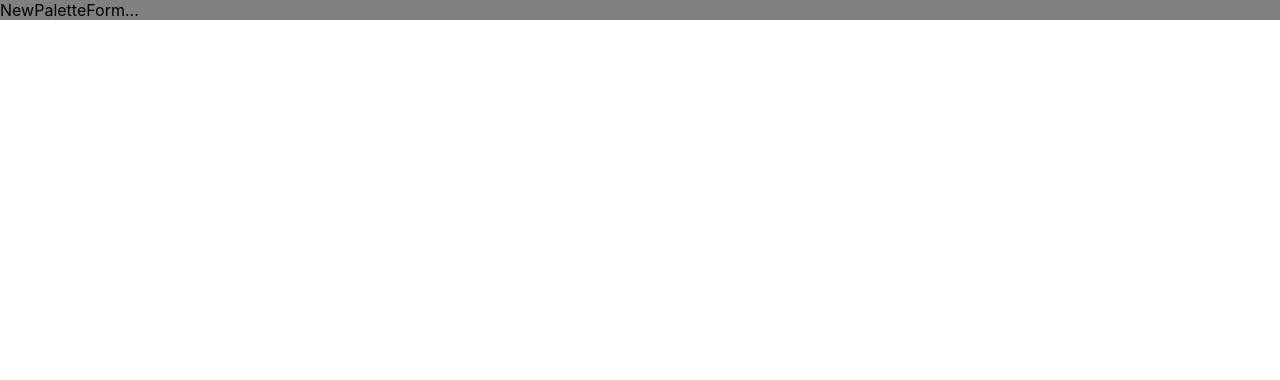
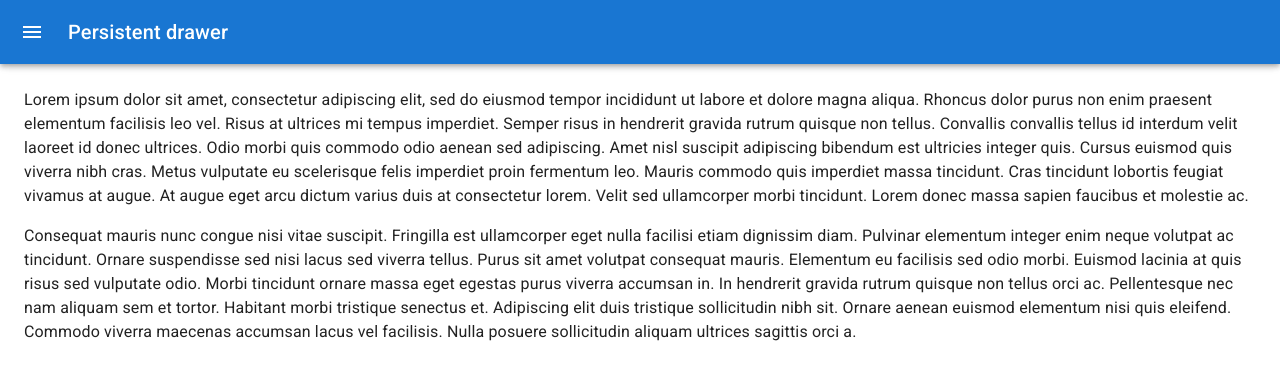
Before and after one commit to madebymilly/react-colors-project, a React (Create React App) app: page /palette/new in a window 1280 px wide. Shown: the top 380 px of the page. Built offline with nearby package versions, Linux system fonts and the light colour scheme.

Commit message:
added material UI drawer

```diff
--- a/src/NewPaletteForm.js
+++ b/src/NewPaletteForm.js
@@ -1,16 +1,178 @@
-import React, { Component } from 'react'
-import { withStyles } from '@mui/styles';
-import styles from './styles/NewPaletteFormStyles';
+import React from 'react'
+// import { withStyles } from '@mui/styles';
+// import styles from './styles/NewPaletteFormStyles';
 
-class NewPaletteForm extends Component {
-  render() {
-    const { classes } = this.props;
-    return (
-      <div className={classes.NewPaletteForm}>
-        NewPaletteForm...
-      </div>
-    )
-  }
+import { styled, useTheme } from '@mui/material/styles';
+import Box from '@mui/material/Box';
+import Drawer from '@mui/material/Drawer';
+import CssBaseline from '@mui/material/CssBaseline';
+import MuiAppBar from '@mui/material/AppBar';
+import Toolbar from '@mui/material/Toolbar';
+import List from '@mui/material/List';
+import Typography from '@mui/material/Typography';
+import Divider from '@mui/material/Divider';
+import IconButton from '@mui/material/IconButton';
+import MenuIcon from '@mui/icons-material/Menu';
+import ChevronLeftIcon from '@mui/icons-material/ChevronLeft';
+import ChevronRightIcon from '@mui/icons-material/ChevronRight';
+import ListItem from '@mui/material/ListItem';
+import ListItemIcon from '@mui/material/ListItemIcon';
+import ListItemText from '@mui/material/ListItemText';
+import InboxIcon from '@mui/icons-material/MoveToInbox';
+import MailIcon from '@mui/icons-material/Mail';
+
+const drawerWidth = 240;
+
+const Main = styled('main', { shouldForwardProp: (prop) => prop !== 'open' })(
+  ({ theme, open }) => ({
+    flexGrow: 1,
+    padding: theme.spacing(3),
+    transition: theme.transitions.create('margin', {
+      easing: theme.transitions.easing.sharp,
+      duration: theme.transitions.duration.leavingScreen,
+    }),
+    marginLeft: `-${drawerWidth}px`,
+    ...(open && {
+      transition: theme.transitions.create('margin', {
+        easing: theme.transitions.easing.easeOut,
+        duration: theme.transitions.duration.enteringScreen,
+      }),
+      marginLeft: 0,
+    }),
+  }),
+);
+
+const AppBar = styled(MuiAppBar, {
+  shouldForwardProp: (prop) => prop !== 'open',
+})(({ theme, open }) => ({
+  transition: theme.transitions.create(['margin', 'width'], {
+    easing: theme.transitions.easing.sharp,
+    duration: theme.transitions.duration.leavingScreen,
+  }),
+  ...(open && {
+    width: `calc(100% - ${drawerWidth}px)`,
+    marginLeft: `${drawerWidth}px`,
+    transition: theme.transitions.create(['margin', 'width'], {
+      easing: theme.transitions.easing.easeOut,
+      duration: theme.transitions.duration.enteringScreen,
+    }),
+  }),
+}));
+
+const DrawerHeader = styled('div')(({ theme }) => ({
+  display: 'flex',
+  alignItems: 'center',
+  padding: theme.spacing(0, 1),
+  // necessary for content to be below app bar
+  ...theme.mixins.toolbar,
+  justifyContent: 'flex-end',
+}));
+
+function PersistentDrawerLeft() {
+  const theme = useTheme();
+  const [open, setOpen] = React.useState(false);
+
+  const handleDrawerOpen = () => {
+    setOpen(true);
+  };
+
+  const handleDrawerClose = () => {
+    setOpen(false);
+  };
+
+  return (
+    <Box sx={{ display: 'flex' }}>
+      <CssBaseline />
+      <AppBar position="fixed" open={open}>
+        <Toolbar>
+          <IconButton
+            color="inherit"
+            aria-label="open drawer"
+            onClick={handleDrawerOpen}
+            edge="start"
+            sx={{ mr: 2, ...(open && { display: 'none' }) }}
+          >
+            <MenuIcon />
+          </IconButton>
+          <Typography variant="h6" noWrap component="div">
+            Persistent drawer
+          </Typography>
+        </Toolbar>
+      </AppBar>
+      <Drawer
+        sx={{
+          width: drawerWidth,
+          flexShrink: 0,
+          '& .MuiDrawer-paper': {
+            width: drawerWidth,
+            boxSizing: 'border-box',
+          },
+        }}
+        variant="persistent"
+        anchor="left"
+        open={open}
+      >
+        <DrawerHeader>
+          <IconButton onClick={handleDrawerClose}>
+            {theme.direction === 'ltr' ? <ChevronLeftIcon /> : <ChevronRightIcon />}
+          </IconButton>
+        </DrawerHeader>
+        <Divider />
+        <List>
+          {['Inbox', 'Starred', 'Send email', 'Drafts'].map((text, index) => (
+            <ListItem button key={text}>
+              <ListItemIcon>
+                {index % 2 === 0 ? <InboxIcon /> : <MailIcon />}
+              </ListItemIcon>
+              <ListItemText primary={text} />
+            </ListItem>
+          ))}
+        </List>
+        <Divider />
+        <List>
+          {['All mail', 'Trash', 'Spam'].map((text, index) => (
+            <ListItem button key={text}>
+              <ListItemIcon>
+                {index % 2 === 0 ? <InboxIcon /> : <MailIcon />}
+              </ListItemIcon>
+              <ListItemText primary={text} />
+            </ListItem>
+          ))}
+        </List>
+      </Drawer>
+      <Main open={open}>
+        <DrawerHeader />
+        <Typography paragraph>
+          Lorem ipsum dolor sit amet, consectetur adipiscing elit, sed do eiusmod
+          tempor incididunt ut labore et dolore magna aliqua. Rhoncus dolor purus non
+          enim praesent elementum facilisis leo vel. Risus at ultrices mi tempus
+          imperdiet. Semper risus in hendrerit gravida rutrum quisque non tellus.
+          Convallis convallis tellus id interdum velit laoreet id donec ultrices.
+          Odio morbi quis commodo odio aenean sed adipiscing. Amet nisl suscipit
+          adipiscing bibendum est ultricies integer quis. Cursus euismod quis viverra
+          nibh cras. Metus vulputate eu scelerisque felis imperdiet proin fermentum
+          leo. Mauris commodo quis imperdiet massa tincidunt. Cras tincidunt lobortis
+          feugiat vivamus at augue. At augue eget arcu dictum varius duis at
+          consectetur lorem. Velit sed ullamcorper morbi tincidunt. Lorem donec massa
+          sapien faucibus et molestie ac.
+        </Typography>
+        <Typography paragraph>
+          Consequat mauris nunc congue nisi vitae suscipit. Fringilla est ullamcorper
+          eget nulla facilisi etiam dignissim diam. Pulvinar elementum integer enim
+          neque volutpat ac tincidunt. Ornare suspendisse sed nisi lacus sed viverra
+          tellus. Purus sit amet volutpat consequat mauris. Elementum eu facilisis
+          sed odio morbi. Euismod lacinia at quis risus sed vulputate odio. Morbi
+          tincidunt ornare massa eget egestas purus viverra accumsan in. In hendrerit
+          gravida rutrum quisque non tellus orci ac. Pellentesque nec nam aliquam sem
+          et tortor. Habitant morbi tristique senectus et. Adipiscing elit duis
+          tristique sollicitudin nibh sit. Ornare aenean euismod elementum nisi quis
+          eleifend. Commodo viverra maecenas accumsan lacus vel facilisis. Nulla
+          posuere sollicitudin aliquam ultrices sagittis orci a.
+        </Typography>
+      </Main>
+    </Box>
+  );
 }
 
-export default withStyles(styles)(NewPaletteForm);
+
+export default PersistentDrawerLeft;
```
